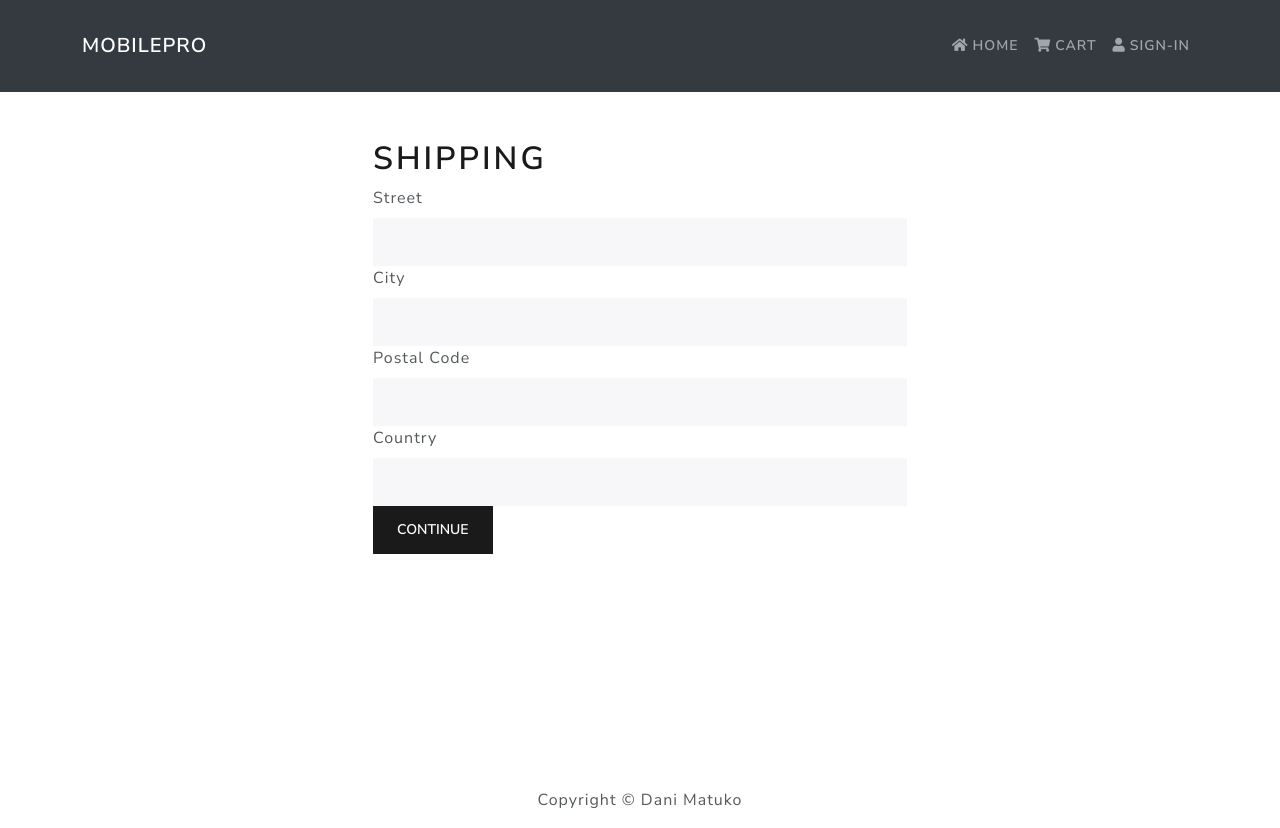
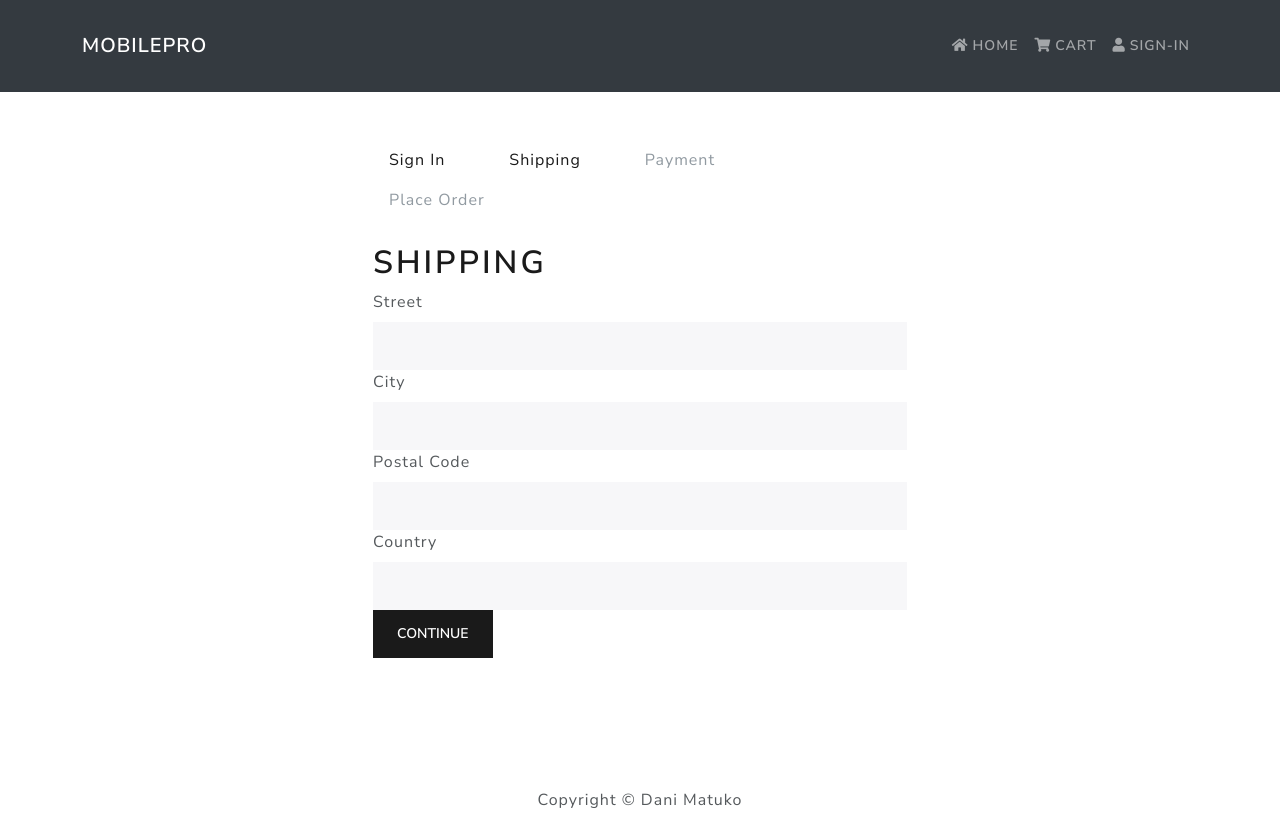
Before and after one commit to danimatuko/gocamp, a React (Create React App) app in the folder frontend/: page /shipping in a window 1280 px wide. Built offline with nearby package versions, Linux system fonts and the light colour scheme.

Commit message:
added checkout component

```diff
--- /dev/null
+++ b/frontend/src/components/CheckoutSteps.jsx
@@ -0,0 +1,49 @@
+import React from "react";
+import { Nav, NavLink } from "react-bootstrap";
+import { Link } from "react-router-dom";
+
+const CheckoutSteps = ({ step1, step2, step3, step4 }) => {
+	return (
+		<Nav className="justify-conetent-between mb-4">
+			<Nav.Item>
+				{step1 ? (
+					<NavLink as={Link} to="/login">
+						Sign In
+					</NavLink>
+				) : (
+					<NavLink disabled>Sign In</NavLink>
+				)}
+			</Nav.Item>
+			<Nav.Item>
+				{step2 ? (
+					<NavLink as={Link} to="/shipping">
+						Shipping
+					</NavLink>
+				) : (
+					<NavLink disabled>Shipping</NavLink>
+				)}
+			</Nav.Item>
+			<Nav.Item>
+				{step3 ? (
+					<NavLink as={Link} to="/payment">
+						Payment
+					</NavLink>
+				) : (
+					<NavLink disabled>Payment</NavLink>
+				)}
+			</Nav.Item>
+
+			<Nav.Item>
+				{step4 ? (
+					<NavLink as={Link} to="/place-order">
+						Place Order
+					</NavLink>
+				) : (
+					<NavLink disabled>Place Order</NavLink>
+				)}
+			</Nav.Item>
+		</Nav>
+	);
+};
+
+export default CheckoutSteps;
--- a/frontend/src/pages/ShippingPage.jsx
+++ b/frontend/src/pages/ShippingPage.jsx
@@ -3,6 +3,7 @@ import { Button, Form } from "react-bootstrap";
 import FormContainer from "../components/FormContainer";
 import { useSelector, useDispatch } from "react-redux";
 import { saveShippingAddress } from "../redux/cart/cartActions";
+import CheckoutSteps from "../components/CheckoutSteps";
 
 const ShippingPage = ({ history }) => {
 	const cart = useSelector((state) => state.cart);
@@ -31,6 +32,7 @@ const ShippingPage = ({ history }) => {
 
 	return (
 		<FormContainer>
+			<CheckoutSteps step1 step2 />
 			<h1>Shipping</h1>
 			<Form onSubmit={handleSubmit}>
 				<Form.Group controlId="street">
--- a/frontend/src/redux/cart/cartReducer.js
+++ b/frontend/src/redux/cart/cartReducer.js
@@ -50,12 +50,11 @@ const cartReducer = (state = initialState, { type, payload }) => {
 			}
 		}
 
-		case CART_SAVE_SHIPPING_ADDRESS: {
+		case CART_SAVE_SHIPPING_ADDRESS:
 			return {
 				...state,
 				shippingAddress: payload
 			};
-		}
 
 		case CART_REMOVE_ITEM: {
 			return {
```
